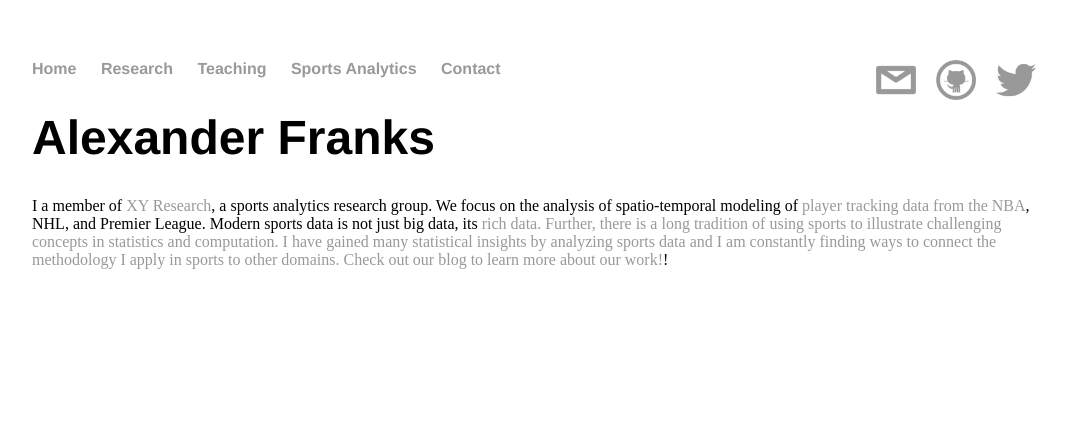
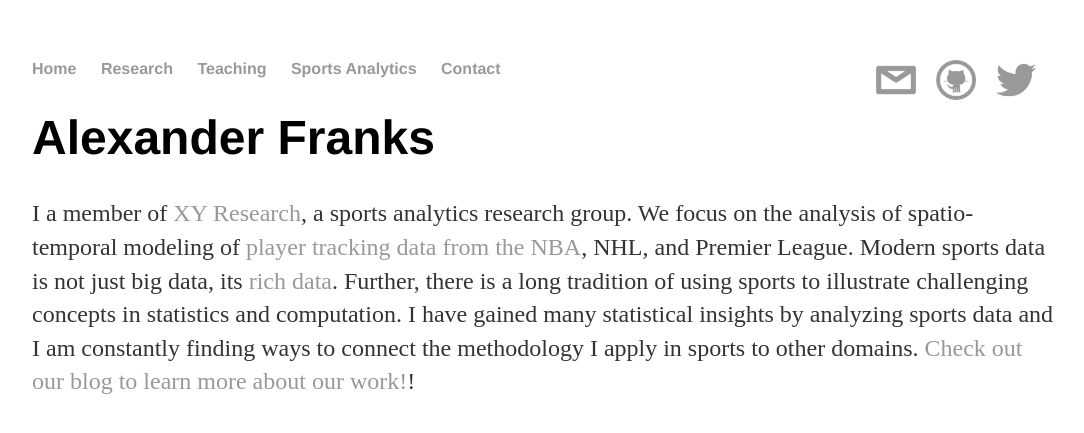
Before and after one commit to afranks86/afranks86.github.io, a Jekyll site: the page built from sports/index.html, in a window 1280 px wide. Shown: the top 433 px of the page, without its empty margins (96-1180 px from the left). Built offline with Jekyll 4.4.1, drawn with Linux system fonts in a browser that asks for light colours; nearby versions of some CDN libraries.

```diff
--- a/sports/index.html
+++ b/sports/index.html
@@ -6,5 +6,5 @@ title: Alexander Franks - Sports
 <div>
   <h1>Alexander Franks</h1>
 
-I a member of <a href="xyresearch.com">XY Research</a>, a sports analytics research group.  We focus on the analysis of spatio-temporal modeling of <a href="https://en.wikipedia.org/wiki/Player_tracking_(National_Basketball_Association)">player tracking data from the NBA</a>, NHL, and Premier League. Modern sports data is not just big data, its <a href="http://fivethirtyeight.com/features/rich-data-poor-data/">rich data<a>.  Further, there is a long tradition of using sports to illustrate challenging concepts in statistics and computation.  I have gained many statistical insights by analyzing sports data and I am constantly finding ways to connect the methodology I apply in sports to other domains.  <a href="xyresearch.com/blog">Check out our blog to learn more about our work!</a>!
+<p>I a member of <a href="xyresearch.com">XY Research</a>, a sports analytics research group.  We focus on the analysis of spatio-temporal modeling of <a href="https://en.wikipedia.org/wiki/Player_tracking_(National_Basketball_Association)">player tracking data from the NBA</a>, NHL, and Premier League. Modern sports data is not just big data, its <a href="http://fivethirtyeight.com/features/rich-data-poor-data/">rich data</a>.  Further, there is a long tradition of using sports to illustrate challenging concepts in statistics and computation.  I have gained many statistical insights by analyzing sports data and I am constantly finding ways to connect the methodology I apply in sports to other domains.  <a href="xyresearch.com/blog">Check out our blog to learn more about our work!</a>!</p>
 </div>
```
